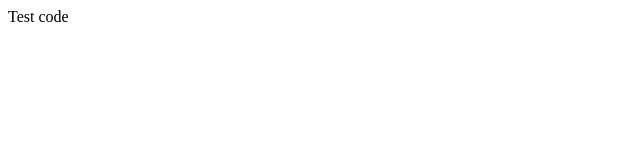
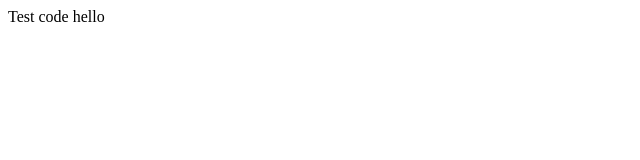
Before and after one commit to ItLong01234/lab1_Long, a plain HTML site: page index.html in a window 1280 px wide. Shown: the full height of the page, 0-640 px from the left. Drawn offline with Linux system fonts and the light colour scheme.

Commit message:
Update index.html

```diff
--- a/index.html
+++ b/index.html
@@ -6,6 +6,6 @@
     <title>Document</title>
 </head>
 <body>
-    Test code
+    Test code hello
 </body>
 </html>
```
